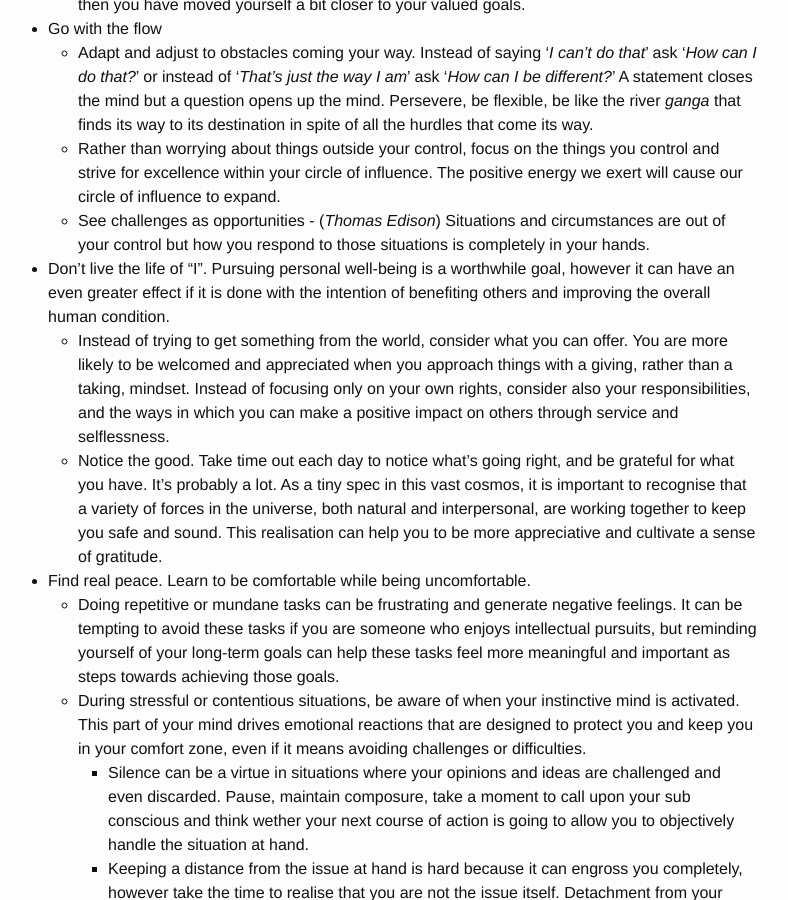
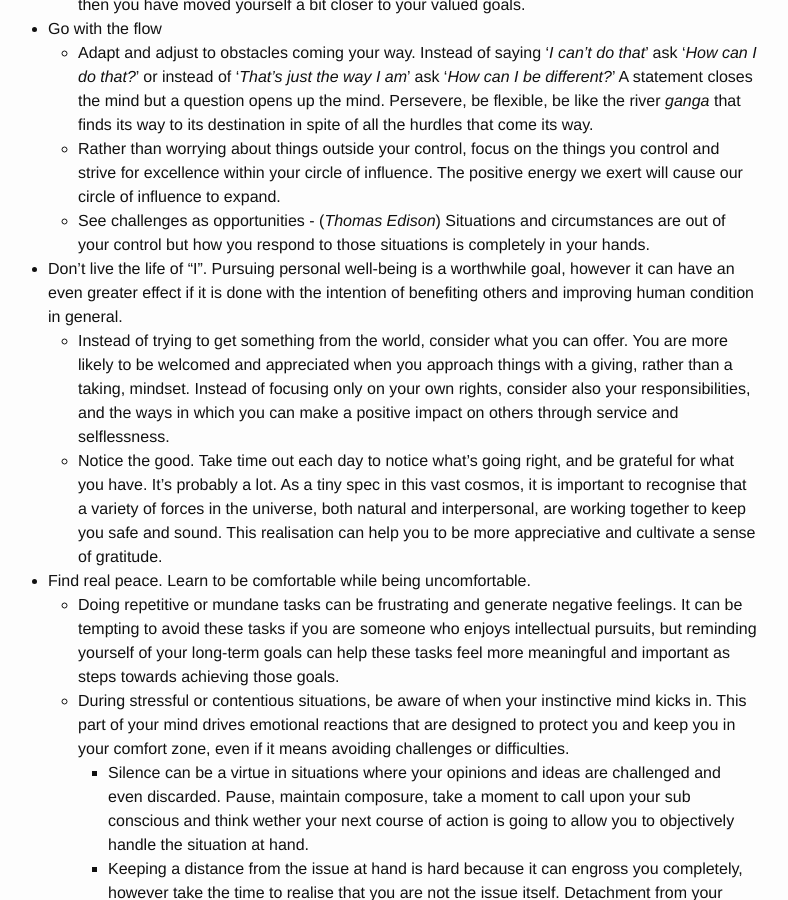
Before and after one commit to hemantksingh/hemantksingh.github.io, a Jekyll site: the page built from _posts/life/2021-02-25-my-morning-routine.markdown, in a window 1280 px wide and 900 px high, scrolled down 1116 px. Shown: the whole window, without its empty margins (252-1040 px from the left). Built offline with Jekyll 4.4.1, drawn with Linux system fonts in a browser that asks for light colours; comment, search, counter and statistics services are not loaded.

Commit message:
Minor updates

```diff
--- a/_posts/life/2021-02-25-my-morning-routine.markdown
+++ b/_posts/life/2021-02-25-my-morning-routine.markdown
@@ -25,13 +25,13 @@ I've never been a morning person, but over a period of time I have trained mysel
   - Rather than worrying about things outside your control, focus on the things you control and strive for excellence within your circle of influence. The positive energy we exert will cause our circle of influence to expand.
   - See challenges as opportunities - (*Thomas Edison*) Situations and circumstances are out of your control but how you respond to those situations is completely in your hands.
 
-- Don't live the life of "I". Pursuing personal well-being is a worthwhile goal, however it can have an even greater effect if it is done with the intention of benefiting others and improving the overall human condition.
+- Don't live the life of "I". Pursuing personal well-being is a worthwhile goal, however it can have an even greater effect if it is done with the intention of benefiting others and improving human condition in general.
   - Instead of trying to get something from the world, consider what you can offer. You are more likely to be welcomed and appreciated when you approach things with a giving, rather than a taking, mindset. Instead of focusing only on your own rights, consider also your responsibilities, and the ways in which you can make a positive impact on others through service and selflessness.
   - Notice the good. Take time out each day to notice what’s going right, and be grateful for what you have. It’s probably a lot. As a tiny spec in this vast cosmos, it is important to recognise that a variety of forces in the universe, both natural and interpersonal, are working together to keep you safe and sound. This realisation can help you to be more appreciative and cultivate a sense of gratitude.
 
 - Find real peace. Learn to be comfortable while being uncomfortable.
   - Doing repetitive or mundane tasks can be frustrating and generate negative feelings. It can be tempting to avoid these tasks if you are someone who enjoys intellectual pursuits, but reminding yourself of your long-term goals can help these tasks feel more meaningful and important as steps towards achieving those goals.
-  - During stressful or contentious situations, be aware of when your instinctive mind is activated. This part of your mind drives emotional reactions that are designed to protect you and keep you in your comfort zone, even if it means avoiding challenges or difficulties.
+  - During stressful or contentious situations, be aware of when your instinctive mind kicks in. This part of your mind drives emotional reactions that are designed to protect you and keep you in your comfort zone, even if it means avoiding challenges or difficulties.
     - Silence can be a virtue in situations where your opinions and ideas are challenged and even discarded. Pause, maintain composure, take a moment to call upon your sub conscious and think wether your next course of action is going to allow you to objectively handle the situation at hand.
     - Keeping a distance from the issue at hand is hard because it can engross you completely, however take the time to realise that you are not the issue itself. Detachment from your instinctive mind can help in separation of emotions, thoughts (arising from facing rejection, anger or fear) from your real self.
     - Zoom out of stressful situations and learn to let things go. Remember, at the end of the day all you are striving for is to be free (*mukt*) of sorrow, anxiety and fear - to be in a tranquil state of well being, so before getting into an argument or fighting over a position think whether it will lead you towards freedom (*mukti*).
```
Also changed, not shown: other parts of _posts/life/2021-02-25-my-morning-routine.markdown (+1 -1 lines).
